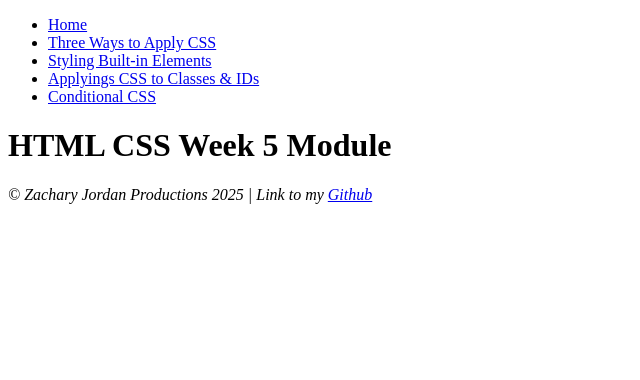
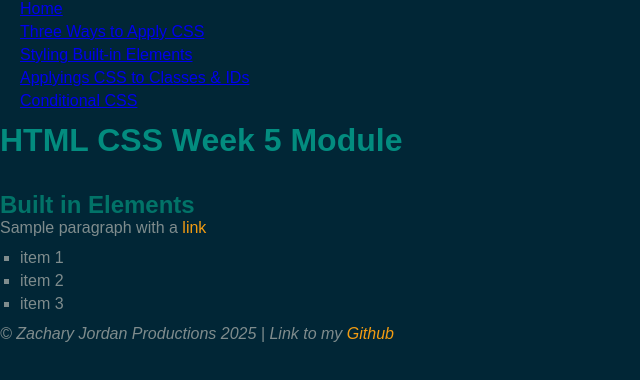
Before and after one commit to zachschool1/COMP001A-Week5Module, a plain HTML site: page built-in-elements.html in a window 1280 px wide. Shown: the whole page, without its empty margins (0-640 px from the left). Drawn offline with Linux system fonts and the light colour scheme.

Commit message:
built in elements complete

```diff
--- a/built-in-elements.html
+++ b/built-in-elements.html
@@ -4,6 +4,7 @@
     <meta charset="UTF-8">
     <meta name="viewport" content="width=device-width, initial-scale=1.0">
     <title>Week 5 Module</title>
+    <link rel="stylesheet" href="main.css">
 </head>
 <body>
     <header>
@@ -20,7 +21,17 @@
     </header>
 
     <body>
-
+        <main>
+            <div>
+                <h2>Built in Elements</h2>
+                <p>Sample paragraph with a <a href="#"> link </a></p>
+                <ul>
+                    <li>item 1</li>
+                    <li>item 2</li>
+                    <li>item 3</li>
+                </ul>
+            </div>
+        </main>
     </body>
 
     <footer>
--- a/main.css
+++ b/main.css
@@ -4,3 +4,50 @@
     color: #037c7f;
     background-color: #01403A;
 }
+
+body,h1,h2,p,ul,li,a {
+    margin:0;
+    padding:0;
+    font-family: Arial, Helvetica, sans-serif;
+}
+
+body {
+    background-color: #012636;
+}
+
+h1 {
+    color: #038c7f;
+    font-size: 2em;
+    margin-bottom: 1em;
+}
+
+h2 {
+    font-size: 1.5em;
+    color: #027368;
+}
+
+p {
+    font-size: 16px;
+    color:#7f8c8d;
+    margin-bottom:12px;
+}
+
+p a {
+    color: #f39c12;
+    text-decoration: none;
+}
+
+ul {
+    list-style-type: none;
+    margin-left: 20px;
+    margin-bottom: 12px;
+}
+
+ul li {
+    margin-bottom: 5px;
+    color:#7f8c8d;
+}
+
+div ul {
+    list-style-type: square;
+}
```
